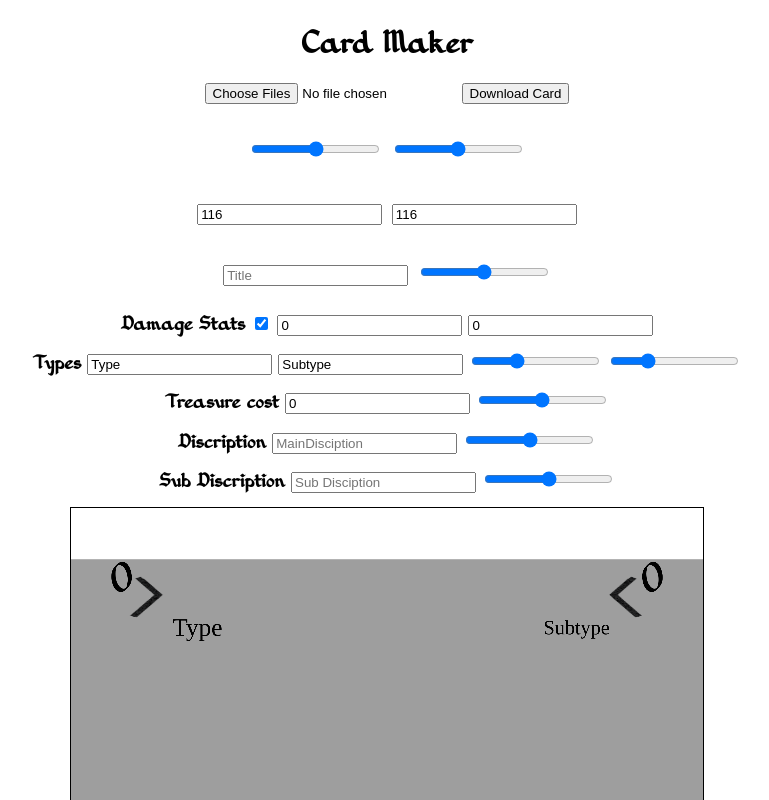
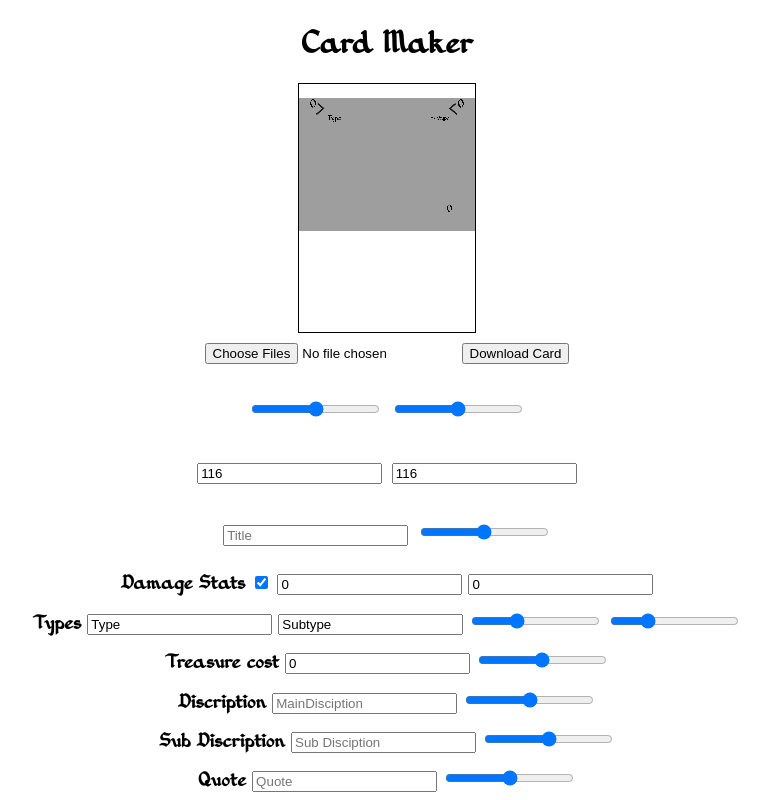
Before and after one commit to DallinVader/CardMaker, a plain HTML site: page index.html in a window 1280 px wide. Shown: the top 800 px of the page, without its empty margins (253-1022 px from the left). Drawn offline with Linux system fonts and the light colour scheme.

Commit message:
Finished the card maker
added quote, discriptions, treasure cost, etc

```diff
--- a/index.html
+++ b/index.html
@@ -9,6 +9,7 @@
     <body>
 
         <h1 style="text-align: center;">Card Maker</h1>
+        <canvas id="cardCanvas" width="2500" height="3500"></canvas>
 
     <div class="controls">
         <input type="file" id="Art" accept="image/*" multiple>
@@ -56,10 +57,11 @@
         <input type="text" id="SubDisciption" placeholder="Sub Disciption" oninput="redrawCanvas()">
         <input type="range" id="SubDisciptionFontSize" min="0" max="300" oninput="redrawCanvas()">
     </h1>
-    <canvas id="cardCanvas" width="2500" height="3500"></canvas>
-
-    <h1>yo</h1>
-
+    <h1 style="font-size: 125%;">
+        Quote
+        <input type="text" id="QoteDiscription" placeholder="Quote" oninput="redrawCanvas()">
+        <input type="range" id="QoteDiscriptionFontSize" min="0" max="300" oninput="redrawCanvas()">
+    </h1>
 
     <script>
         const canvas = document.getElementById('cardCanvas');
@@ -80,6 +82,14 @@
         TreasureCost = document.getElementById("TreasureCost");
         TreasureFontSize = document.getElementById("TreasureFontSize");
 
+        Discription = document.getElementById("MainDisciption");
+        DiscriptionFontSize = document.getElementById("MainDisciptionFontSize");
+
+        SubDisciption = document.getElementById("SubDisciption");
+        SubFontSize = document.getElementById("SubDisciptionFontSize");
+
+        Quote = document.getElementById("QoteDiscription");
+        QuoteFontSize = document.getElementById("QoteDiscriptionFontSize");
 
         const images = [];
         let MainImage = new Image();
@@ -200,6 +210,7 @@
 
                 document.fonts.load('10px Medieval').then(() => {
                     ctx.font = "175px Medieval"
+                    ctx.textAlign = 'center';
                     ctx.fillText(Dam.value, canvas.width / 12.5, canvas.height / 12.5)
                     ctx.fillText(Def.value, canvas.width - (canvas.width / 12.5), canvas.height / 12.5)
                 })
@@ -217,7 +228,57 @@
             ctx.font = TreasureFontSize.value + "px Medieval"
             ctx.fillText(TreasureCost.value, canvas.width - (canvas.width / 6.9), canvas.height / 1.99)
 
-            console.log("Drawn " + images.length + " images");
+
+            ctx.font = QuoteFontSize.value + "px Medieval"
+            ctx.fillText(Quote.value, (canvas.width / 2), canvas.height - (canvas.height / 13))
+
+
+            ctx.font = DiscriptionFontSize.value + "px Medieval"
+            ctx.textAlign = 'left';
+            i = 0;
+            WrapText(Discription.value).forEach(lin => {
+                i++;
+                ctx.fillText(lin, (canvas.width / 10), (canvas.height / 1.75) + (100 * i))
+            });
+
+
+            ctx.font = SubFontSize.value + "px Medieval"
+            ctx.textAlign = 'center';
+            i = 0;
+            WrapText(SubDisciption.value).forEach(lin => {
+                i++;
+                ctx.fillText(lin, (canvas.width / 2), (canvas.height / 1.75) + (100 * i))
+            });
+        }
+
+        function WrapText(Text) {
+            const words = Text.split(' ');
+            let line = '';
+            const lines = [];
+            const maxWidth = canvas.width - (canvas.width / 4.75); // Set max width for text wrapping (adjust as necessary)
+
+            // Loop through words and wrap text
+            for (let index = 0; index < words.length; index++) {
+                const word = words[index];
+                const testLine = line + word + ' '; // Add the word to the current line
+
+                // Check the width of the text to determine if it exceeds maxWidth
+                if (ctx.measureText(testLine).width > maxWidth) {
+                    if (line.length > 0) {
+                        lines.push(line.trim()); // Push the current line to the lines array
+                    }
+                    line = word + ' '; // Start a new line with the current word
+                } else {
+                    line = testLine; // Continue adding to the current line
+                }
+            }
+
+            // Add the remaining text as a line
+            if (line.length > 0) {
+                lines.push(line.trim());
+            }
+
+            return lines;
         }
 
 
--- a/style.css
+++ b/style.css
@@ -11,8 +11,8 @@ h1{
     border: 1px solid black;
     display: block;
     margin: 0 auto;
-    max-width: 50%;
-    max-height: 50%;
+    max-width: 14%;
+    max-height: 14%;
 }
 .controls {
     text-align: center;
```
Lines whose indentation alone changed are shown as unchanged.
